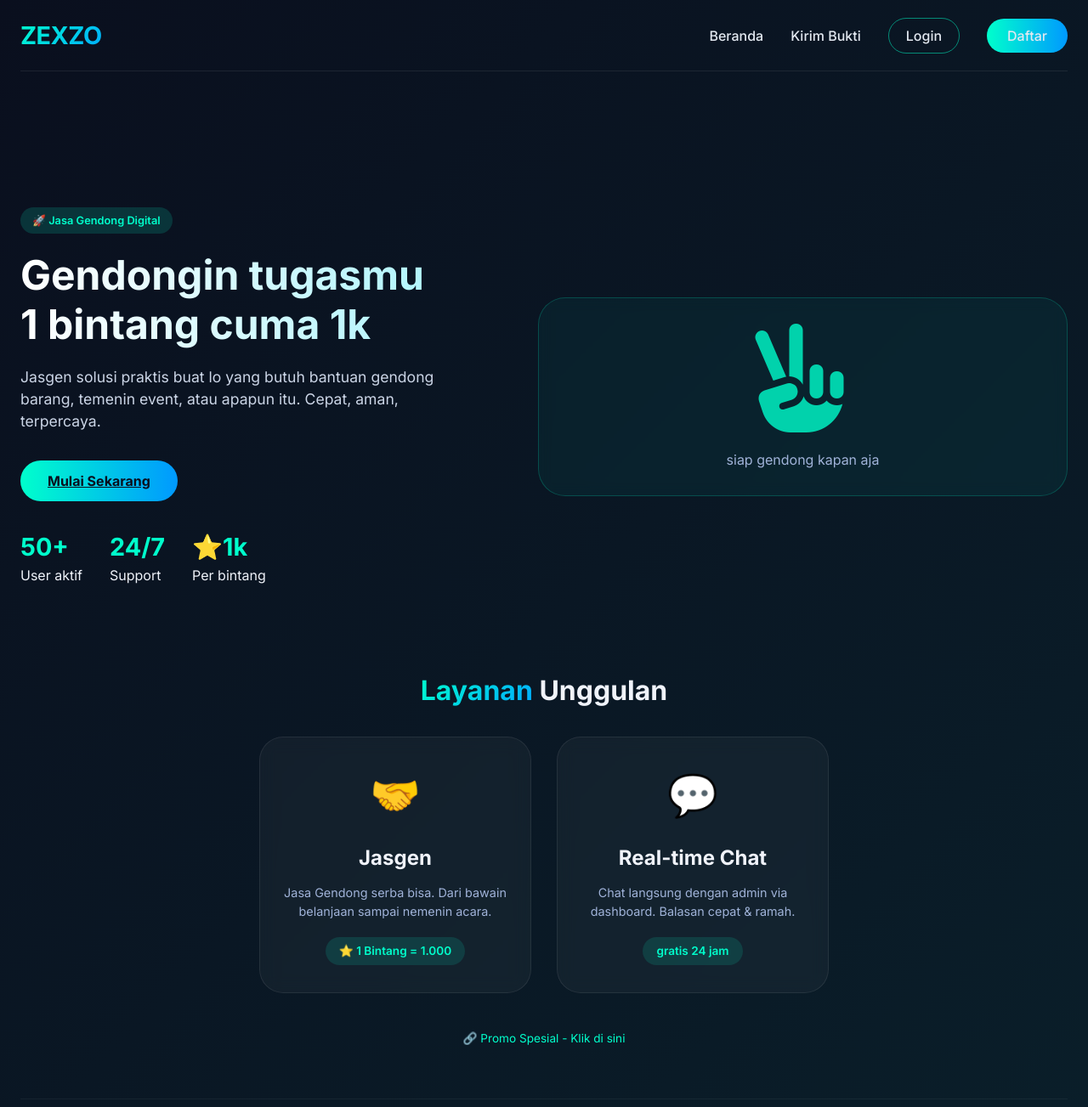
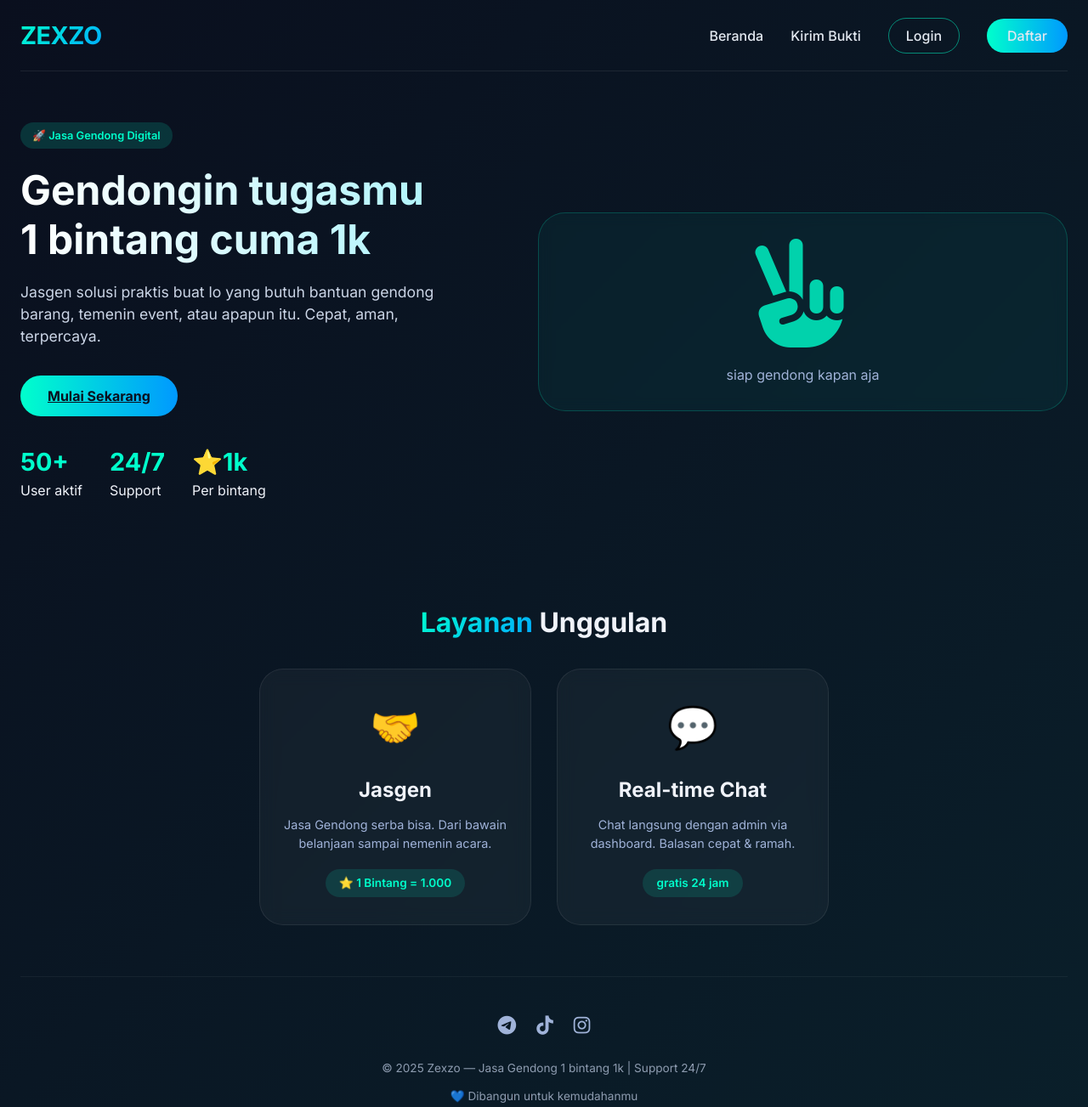
Before and after one commit to akuggbg06/webowner, a website: page index.html in a window 1280 px wide. Shown: the top 1303 px of the page at 85% size. Drawn offline with Linux system fonts and the light colour scheme.

Commit message:
Update index.html

```diff
--- a/index.html
+++ b/index.html
@@ -92,20 +92,13 @@
             border: none;
         }
 
-        /* ========== IKLAN ATAS (Native Banner) ========== */
-        .iklan-atas {
-            margin: 20px 0 10px;
-            text-align: center;
-            min-height: 90px;
-        }
-
         /* ========== HERO ========== */
         .hero {
             display: flex;
             align-items: center;
             justify-content: space-between;
             gap: 48px;
-            padding: 40px 0 60px;
+            padding: 60px 0 80px;
             flex-wrap: wrap;
         }
 
@@ -238,22 +231,6 @@
             font-size: 0.85rem;
         }
 
-        /* ========== SMARTLINK (tanpa border) ========== */
-        .smartlink-wrapper {
-            text-align: center;
-            margin: 20px 0;
-        }
-
-        .smartlink-wrapper a {
-            color: #00ffcc;
-            text-decoration: none;
-            font-size: 0.85rem;
-        }
-
-        .smartlink-wrapper a:hover {
-            text-decoration: underline;
-        }
-
         /* ========== FOOTER ========== */
         .footer {
             margin-top: 60px;
@@ -321,12 +298,6 @@
         </div>
     </div>
 
-    <!-- ========== IKLAN 1: NATIVE BANNER (DI ATAS HERO) ========== -->
-    <div class="iklan-atas">
-        <script async="async" data-cfasync="false" src="https://pl29741736.effectivecpmnetwork.com/d11ef7b0dd55b7b9a566bf9186b60922/invoke.js"></script>
-        <div id="container-d11ef7b0dd55b7b9a566bf9186b60922"></div>
-    </div>
-
     <!-- HERO SECTION -->
     <div class="hero">
         <div class="hero-content">
@@ -365,13 +336,6 @@
         </div>
     </div>
 
-    <!-- ========== SMARTLINK (tanpa border) ========== -->
-    <div class="smartlink-wrapper">
-        <a href="https://www.effectivecpmnetwork.com/eshasxns?key=836880f4bf1d0d41c836887ac72d6bf2" target="_blank">
-            🔗 Promo Spesial - Klik di sini
-        </a>
-    </div>
-
     <!-- FOOTER -->
     <div class="footer">
         <div class="social-links">
@@ -384,7 +348,7 @@
     </div>
 </div>
 
-<!-- ========== SOCIAL BAR (SEBELUM CLOSING BODY, TANPA BORDER) ========== -->
+<!-- ========== SOCIAL BAR (dari Adsterra) ========== -->
 <script src="https://pl29741738.effectivecpmnetwork.com/80/91/ec/8091ecd1354640774391fd0ca2547edc.js"></script>
 
 </body>
```
